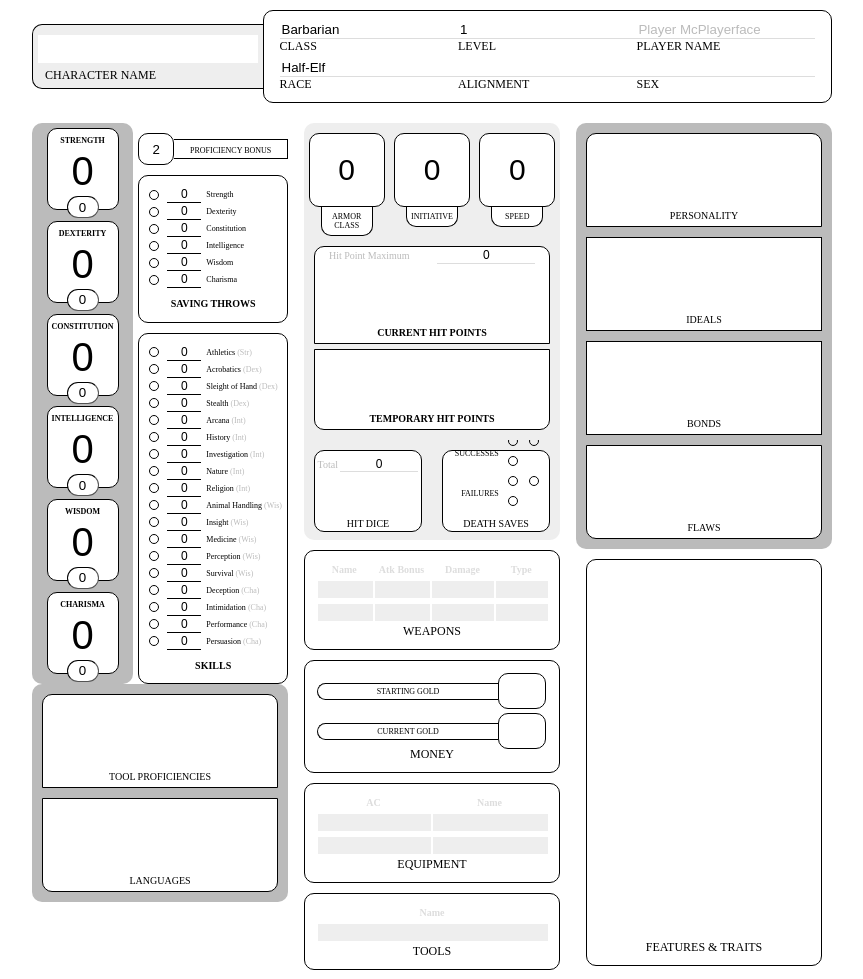
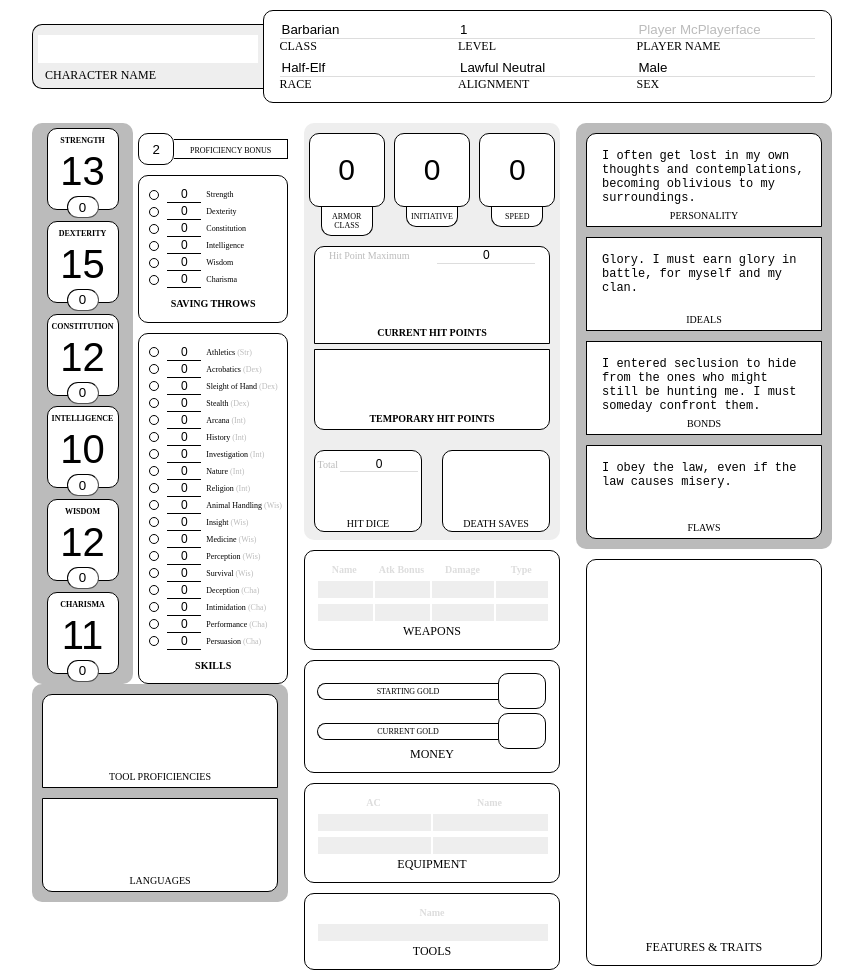
Before and after one commit to UltravioletVoodoo/Character_Generator, a website with bundled scripts: page index.html in a window 1280 px wide. Shown: the whole page, without its empty margins (208-1071 px from the left). Built offline with nearby package versions, Linux system fonts and the light colour scheme.

Commit message:
Implemented base character features

```diff
--- a/index.html
+++ b/index.html
@@ -241,24 +241,6 @@
             <div class="label">
               <label>Death Saves</label>
             </div>
-            <div class="marks">
-              <div class="deathsuccesses">
-                <label>Successes</label>
-                <div class="bubbles">
-                  <input name="deathsuccess1" type="checkbox" />
-                  <input name="deathsuccess2" type="checkbox" />
-                  <input name="deathsuccess3" type="checkbox" />
-                </div>
-              </div>
-              <div class="deathfails">
-                <label>Failures</label>
-                <div class="bubbles">
-                  <input name="deathfail1" type="checkbox" />
-                  <input name="deathfail2" type="checkbox" />
-                  <input name="deathfail3" type="checkbox" />
-                </div>
-              </div>
-            </div>
           </div>
         </div>
       </section>
@@ -390,7 +372,7 @@
     <section>
       <section class="flavor">
         <div class="personality">
-          <label for="personality">Personality</label><textarea name="personality" id="personalityTraits" readonly></textarea>
+          <label for="personality">Personality</label><textarea name="personality" id="personality" readonly></textarea>
         </div>
         <div class="ideals">
           <label for="ideals">Ideals</label><textarea name="ideals" id="ideals" readonly></textarea>
--- a/src/Character.ts
+++ b/src/Character.ts
@@ -1,10 +1,18 @@
-import { Attributes, zeroAttributes } from "./Attributes";
+import { Attributes, zeroAttributes, mergeAttributes } from "./Attributes";
 import { Skills, zeroSkills } from "./Skills";
 import { Tool } from "./ToolSets";
 import { Weapon } from "./WeaponSets";
 import { Armor, blankArmor } from "./ArmorSets";
 import { addCharacterClassFeatures } from "./CharacterClass"
 import { addRaceFeatures } from "./Race";
+import { pointBuy } from "./PointBuy";
+import { sex } from "./Sex";
+import { util } from "./Util";
+import { alignment } from "./Alignment";
+import { personality } from "./PersonalitySets";
+import { ideals } from "./IdealSets";
+import { bonds } from "./BondSets";
+import { flaws } from "./FlawSets";
 
 export interface Character {
     name: string;
@@ -31,7 +39,7 @@ export interface Character {
     armor: Armor;
     startingGold: number;
     tools: Tool[];
-    personalityTrait: string;
+    personality: string;
     ideal: string;
     bond: string;
     flaw: string;
@@ -65,7 +73,7 @@ export const blankCharacter: Character = {
     armor: blankArmor,
     startingGold: 0,
     tools: [],
-    personalityTrait: "",
+    personality: "",
     ideal: "",
     bond: "",
     flaw: "",
@@ -75,11 +83,37 @@ export const blankCharacter: Character = {
 }
 
 
+// Adds the base features that every character needs that are not related to race or class
+export function addBaseFeatures(character: Character): Character {
+
+    // Choose the character gender
+    character.sex = util.choice(sex);
+
+    // Choose the character alignment
+    character.alignment = util.choice(alignment);
+
+    // Modify the base attributes using pointbuy
+    character.attributes = mergeAttributes([character.attributes, pointBuy()]);
+
+    // Pick the personality, ideals, bonds, and flaws for the character
+    character.personality = util.choice(personality);
+    character.ideal = util.choice(ideals);
+    character.bond = util.choice(bonds);
+    character.flaw = util.choice(flaws);
+
+    // Return the modified character
+    return character;
+}
+
+
 // Generate the character in its entirety
 export function generateCharacter() {
 
     // Start with a blank slate in the correct format
     let character = blankCharacter;
+
+    // Add miscelaneous features not related to class or race
+    character = addBaseFeatures(character);
 
     // Add class features
     character = addCharacterClassFeatures(character);
--- /dev/null
+++ b/src/PersonalitySets.ts
@@ -0,0 +1,106 @@
+export const personality: string[] = [
+    "I idolize a particular hero of my faith and constantly refer to that person's deeds and example.",
+    "I can find common ground between the fiercest enemies, empathizing with them and always working toward peace.",
+    "I see omens in every event and action. The gods try to speak to us, we just need to listen.",
+    "Nothing can shake my optimistic attitude.",
+    "I quote (or misquote) the sacred texts and proverbs in almost every situation.",
+    "I am tolerant (or intolerant) of other faiths and respect (or condemn) the worship of other gods.",
+    "I've enjoyed fine food, drink, and high society among my temple's elite. Rough living grates on me.",
+    "I've spent so long in the temple that I have little practical experience dealing with people in the outside world.",
+    "I fall in and out of love easily, and am always pursuing someone.",
+    "I have a joke for every occasion, especially occasions where humor is inappropriate.",
+    "Flattery is my preferred trick for getting what I want.",
+    "I'm a born gambler who can't resist taking a risk for a potential payoff.",
+    "I lie about almost everything, even when there's no good reason to.",
+    "Sarcasm and insults are my weapons of choice.",
+    "I keep multiple holy symbols on me and invoke whatever deity might come in useful at any given moment.",
+    "I pocket anything I see that might have some value.",
+    "I always have plan for what to do when things go wrong.",
+    "I am always calm, no matter what the situation. I never raise my voice or let my emotions control me.",
+    "The first thing I do in a new place is note the locations of everything valuable--or where such things could be hidden.",
+    "I would rather make a new friend than a new enemy.",
+    "I am incredibly slow to trust. Those who seem the fairest often have the most to hide.",
+    "I don't pay attention to the risks in a situation. Never tell me the odds.",
+    "The best way to get me to do something is to tell me I can't do it.",
+    "I blow up at the slightest insult.",
+    "I know a story relevant to almost every situation.",
+    "Whenever I come to a new place, I collect local rumors and spread gossip.",
+    "I'm a hopeless romantic, always searching for that 'special someone'.",
+    "Nobody stays angry at me or around me for long, since I can defuse any amount of tension.",
+    "I love a good insult, even one directed at me.",
+    "I get bitter if I'm not the center of attention.",
+    "I'll settle for nothing less than perfection.",
+    "I change my mood or my mind as quickly as I change key in a song.",
+    "I judge people by their actions, not their words.",
+    "If someone is in trouble, I'm always willing to lend help.",
+    "When I set my mind to something, I follow through no matter what gets in my way.",
+    "I have a strong sense of fair play and always try to find the most equitable solution to arguments.",
+    "I'm confident in my own abilities and do what I can to instill confidence in others.",
+    "Thinking is for other people. I prefer action.",
+    "I misuse long words in an attempt to sound smarter.",
+    "I get bored easily. When am I going to get on with my destiny.",
+    "I believe that everything worth doing is worth doing right. I can't help it--I'm a perfectionist.",
+    "I'm a snob who looks down on those who can't appreciate fine art.",
+    "I always want to know how things work and what makes people tick.",
+    "I'm full of witty aphorisms and have a proverb for every occasion.",
+    "I'm rude to people who lack my commitment to hard work and fair play.",
+    "I like to talk at length about my profession.",
+    "I don't part with my money easily and will haggle tirelessly to get the best deal possible.",
+    "I'm well known for my work, and I want to make sure everyone appreciates it. I'm always taken aback when people haven't heard of me.",
+    "I've been isolated for so long that I rarely speak, preferring gestures and the occasional grunt.",
+    "I am utterly serene, even in the face of disaster.",
+    "The leader of my community has something wise to say on every topic, and I am eager to share that wisdom.",
+    "I feel tremendous empathy for all who suffer.",
+    "I'm oblivious to etiquette and social expectations.",
+    "I connect everything that happens to me to a grand cosmic plan.",
+    "I often get lost in my own thoughts and contemplations, becoming oblivious to my surroundings.",
+    "I am working on a grand philosophical theory and love sharing my ideas.",
+    "My eloquent flattery makes everyone I talk to feel like the most wonderful and important person in the world.",
+    "The common folk love me for my kindness and generosity.",
+    "No one could doubt by looking at my regal bearing that I am a cut above the unwashed masses.",
+    "I take great pains to always look my best and follow the latest fashions.",
+    "I don't like to get my hands dirty, and I won't be caught dead in unsuitable accommodations.",
+    "Despite my birth, I do not place myself above other folk. We all have the same blood.",
+    "My favor, once lost, is lost forever.",
+    "If you do me an injury, I will crush you, ruin your name, and salt your fields.",
+    "I'm driven by a wanderlust that led me away from home.",
+    "I watch over my friends as if they were a litter of newborn pups.",
+    "I once ran twenty-five miles without stopping to warn my clan of an approaching orc horde. I'd do it again if I had to.",
+    "I have a lesson for every situation, drawn from observing nature.",
+    "I place no stock in wealthy or well-mannered folk. Money and manners won't save you from a hungry owlbear.",
+    "I'm always picking things up, absently fiddling with them, and sometimes accidentally breaking them.",
+    "I feel far more comfortable around animals than people.",
+    "I was, in fact, raised by wolves.",
+    "I use polysyllabic words to convey the impression of great erudition.",
+    "I've read every book in the world's greatest libraries--or like to boast that I have.",
+    "I'm used to helping out those who aren't as smart as I am, and I patiently explain anything and everything to others.",
+    "There's nothing I like more than a good mystery.",
+    "I'm willing to listen to every side of an argument before I make my own judgment.",
+    "I...speak...slowly...when talking...to idiots...which...almost...everyone...is...compared ...to me.",
+    "I am horribly, horribly awkward in social situations.",
+    "I'm convinced that people are always trying to steal my secrets.",
+    "My friends know they can rely on me, no matter what.",
+    "I work hard so that I can play hard when the work is done.",
+    "I enjoy sailing into new ports and making new friends over a flagon of ale.",
+    "I stretch the truth for the sake of a good story.",
+    "To me, a tavern brawl is a nice way to get to know a new city.",
+    "I never pass up a friendly wager.",
+    "My language is as foul as an otyugh nest.",
+    "I like a job well done, especially if I can convince someone else to do it.",
+    "I'm always polite and respectful.",
+    "I'm haunted by memories of war. I can't get the images of violence out of my mind.",
+    "I've lost too many friends, and I'm slow to make new ones.",
+    "I'm full of inspiring and cautionary tales from my military experience relevant to almost every combat situation.",
+    "I can stare down a hellhound without flinching.",
+    "I enjoy being strong and like breaking things.",
+    "I have a crude sense of humor.",
+    "I face problems head-on. A simple direct solution is the best path to success.",
+    "I hide scraps of food and trinkets away in my pockets.",
+    "I ask a lot of questions.",
+    "I like to squeeze into small places where no one else can get to me.",
+    "I sleep with my back to a wall or tree, with everything I own wrapped in a bundle in my arms.",
+    "I eat like a pig and have bad manners.",
+    "I think anyone who's nice to me is hiding evil intent.",
+    "I don't like to bathe.",
+    "I bluntly say what other people are hinting or hiding."
+];
--- a/src/Skills.ts
+++ b/src/Skills.ts
@@ -1,4 +1,3 @@
-import { util } from "./Util";
 import { Attributes } from "./Attributes";
 
 
--- a/src/main.ts
+++ b/src/main.ts
@@ -1,6 +1,5 @@
 import { util } from "./Util"
 import { generateCharacter } from "./Character";
-import { isFinesse } from "./WeaponSets";
 
 const character = generateCharacter();
 console.log(character);
@@ -124,7 +123,7 @@ util.getElement("hp").value = character.hp.toString();
 // }
 // util.getElement("tool").value = character.tool.name;
 
-util.getElement("personalityTraits").value = character.personalityTrait;
+util.getElement("personality").value = character.personality;
 util.getElement("ideals").value = character.ideal;
 util.getElement("bonds").value = character.bond;
 util.getElement("flaws").value = character.flaw;
--- a/src/TraitSets.ts
+++ b/target/PersonalitySets.js
@@ -1,4 +1,4 @@
-export const personalityTraits: string[] = [
+export const personality = [
     "I idolize a particular hero of my faith and constantly refer to that person's deeds and example.",
     "I can find common ground between the fiercest enemies, empathizing with them and always working toward peace.",
     "I see omens in every event and action. The gods try to speak to us, we just need to listen.",
--- a/target/main.js
+++ b/target/main.js
@@ -111,7 +111,7 @@ util.getElement("hp").value = character.hp.toString();
 //     util.getElement("shieldName").value = character.shield.name;
 // }
 // util.getElement("tool").value = character.tool.name;
-util.getElement("personalityTraits").value = character.personalityTrait;
+util.getElement("personality").value = character.personality;
 util.getElement("ideals").value = character.ideal;
 util.getElement("bonds").value = character.bond;
 util.getElement("flaws").value = character.flaw;
```
Also changed, not shown: target/character.js (+28 -2 lines), dist/bundle.js.
